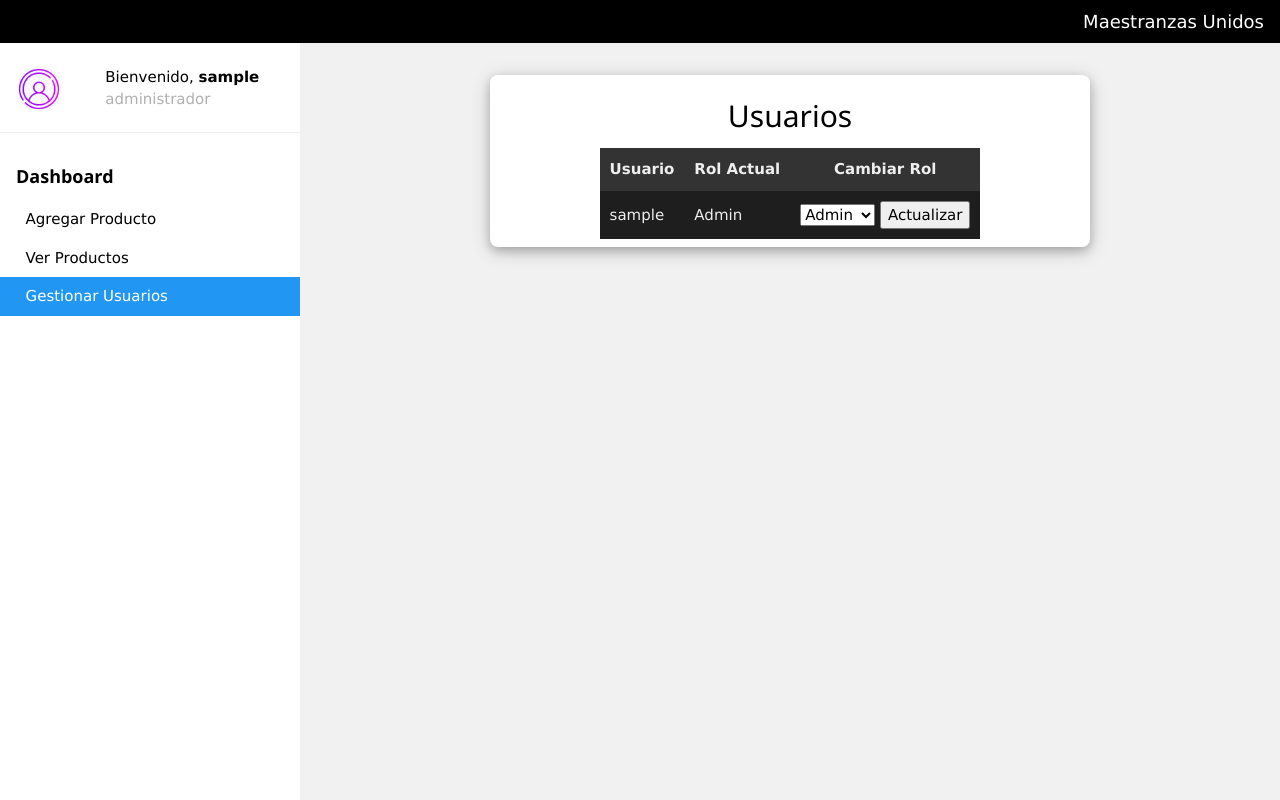
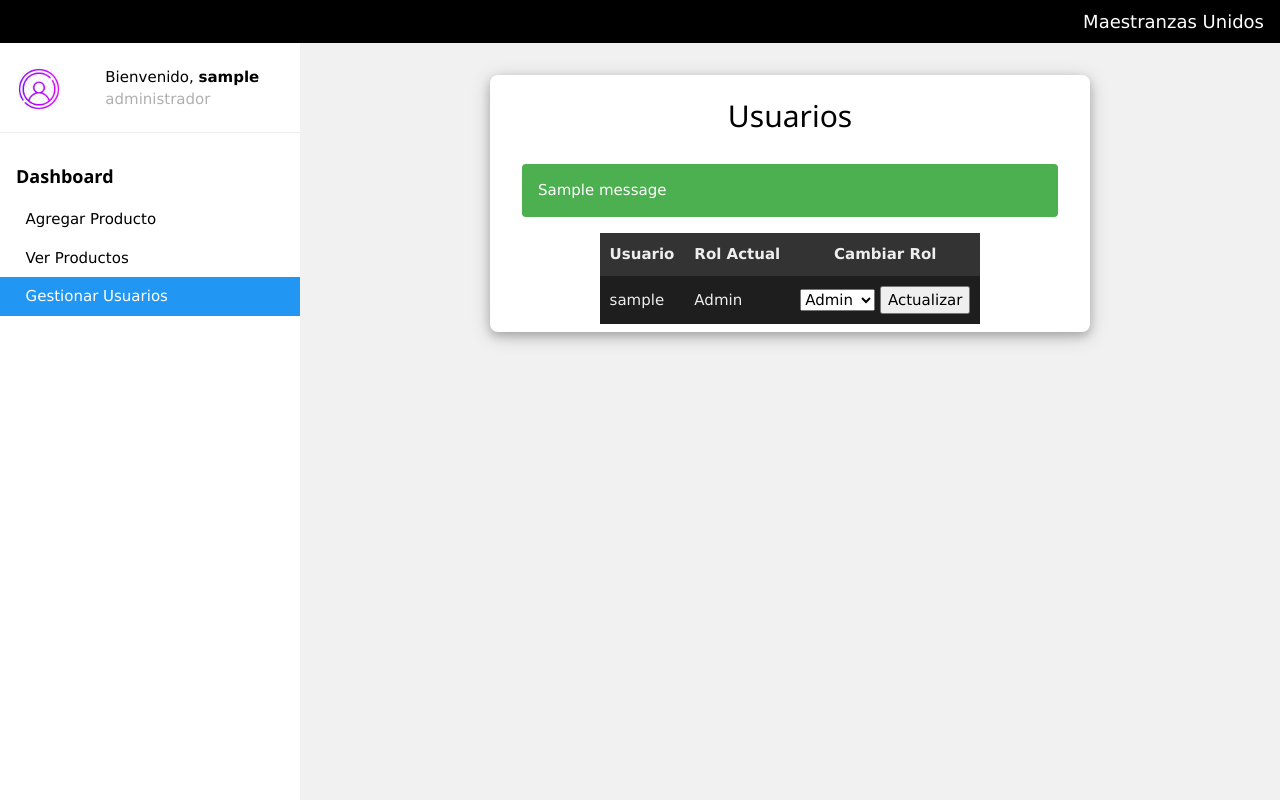
Before and after one commit to Elias-Baltz/gestion_agil, a Django app: page /usuarios/ in a window 1280 px wide. Run offline with Django 5.2, Linux system fonts and the light colour scheme; a user stored in the database is signed in; tables that the repository leaves empty hold one stand-in row (values such as "Sample post"); one stand-in notice (Sample message) is shown.

Commit message:
mensajes

```diff
--- a/inventario_mvp/ferreteria/templates/ferreteria/gestionar_usuarios.html
+++ b/inventario_mvp/ferreteria/templates/ferreteria/gestionar_usuarios.html
@@ -4,10 +4,14 @@
 
 {% block menu %}
 <div class="w3-bar-block">
-    <a href="#" class="w3-bar-item w3-button w3-padding-16 w3-hide-large w3-dark-grey w3-hover-black" onclick="w3_close()" title="close menu"><i class="fa fa-remove fa-fw"></i>  Close Menu</a>
-    <a href="{% url 'agregar_producto' %}" class="w3-bar-item w3-button w3-padding"><i class="fa fa-users fa-fw"></i>  Agregar Producto</a>
-    <a href="{% url 'listar_productos' %}" class="w3-bar-item w3-button w3-padding"><i class="fa fa-eye fa-fw"></i>  Ver Productos</a>
-    <a href="{% url 'gestionar_usuarios' %}" class="w3-bar-item w3-button w3-padding w3-blue"><i class="fa fa-users fa-fw"></i>  Gestionar Usuarios</a>
+    <a href="#" class="w3-bar-item w3-button w3-padding-16 w3-hide-large w3-dark-grey w3-hover-black"
+        onclick="w3_close()" title="close menu"><i class="fa fa-remove fa-fw"></i>  Close Menu</a>
+    <a href="{% url 'agregar_producto' %}" class="w3-bar-item w3-button w3-padding"><i class="fa fa-users fa-fw"></i>
+        Agregar Producto</a>
+    <a href="{% url 'listar_productos' %}" class="w3-bar-item w3-button w3-padding"><i class="fa fa-eye fa-fw"></i>  Ver
+        Productos</a>
+    <a href="{% url 'gestionar_usuarios' %}" class="w3-bar-item w3-button w3-padding w3-blue"><i
+            class="fa fa-users fa-fw"></i>  Gestionar Usuarios</a>
 </div>
 {% endblock %}
 
@@ -15,6 +19,17 @@
 <div class="w3-container w3-padding-32">
     <div class="w3-card-4 w3-white w3-padding w3-round-large" style="max-width:600px; margin:auto">
         <h2 class="w3-center">Usuarios</h2>
+        {% if messages %}
+        <div class="w3-container" style="max-width:600px; margin:auto;">
+            {% for message in messages %}
+            <div
+                class="w3-panel {% if message.tags == 'success' %}w3-green{% elif message.tags == 'error' %}w3-red{% else %}w3-light-grey{% endif %} w3-round">
+                <p>{{ message }}</p>
+            </div>
+            {% endfor %}
+        </div>
+        {% endif %}
+
         <table style="margin:auto; background:#1e1e1e; color:#eee; border-collapse: collapse;">
             <tr style="background:#333;">
                 <th style="padding:10px;">Usuario</th>
@@ -39,7 +54,7 @@
                             <option value="cliente" {% if not user.is_superuser %}selected{% endif %}>Cliente</option>
                             <option value="admin" {% if user.is_superuser %}selected{% endif %}>Admin</option>
                         </select>
-                    <input type="submit" value="Actualizar">
+                        <input type="submit" value="Actualizar" onclick="return confirmarCambioRol(this.form);">
                     </form>
                 </td>
             </tr>
@@ -47,4 +62,13 @@
         </table>
     </div>
 </div>
+
+<script>
+    function confirmarCambioRol(form) {
+        const select = form.querySelector('select[name="rol"]');
+        const nuevoRol = select.value === 'admin' ? 'Administrador' : 'Cliente';
+        const confirmacion = confirm(`¿Estás seguro de que querés cambiar el rol a ${nuevoRol}?`);
+        return confirmacion;
+    }
+</script>
 {% endblock %}
--- a/inventario_mvp/ferreteria/views.py
+++ b/inventario_mvp/ferreteria/views.py
@@ -9,6 +9,8 @@ from django.contrib.auth.models import User
 from .forms import ProductoForm
 from .models import Producto
 from django.contrib.auth import logout
+from django.contrib import messages
+
 
 # Create your views here.
 def registro_usuario(request):
@@ -60,8 +62,9 @@ def gestionar_usuarios(request):
                 usuario.is_superuser = False
 
             usuario.save()
+            messages.success(request, f'Rol de {usuario.username} modificado exitosamente.')
         except User.DoesNotExist:
-            pass
+            messages.error(request, 'El usuario no existe.')
 
         return redirect('gestionar_usuarios')
 
@@ -71,6 +74,7 @@ def gestionar_usuarios(request):
         'usuario': request.user
     }
     return render(request, 'ferreteria/gestionar_usuarios.html', context)
+
 
 def no_autorizado(request):
     return render(request, 'ferreteria/no_autorizado.html')
```
Lines whose indentation alone changed are shown as unchanged.
